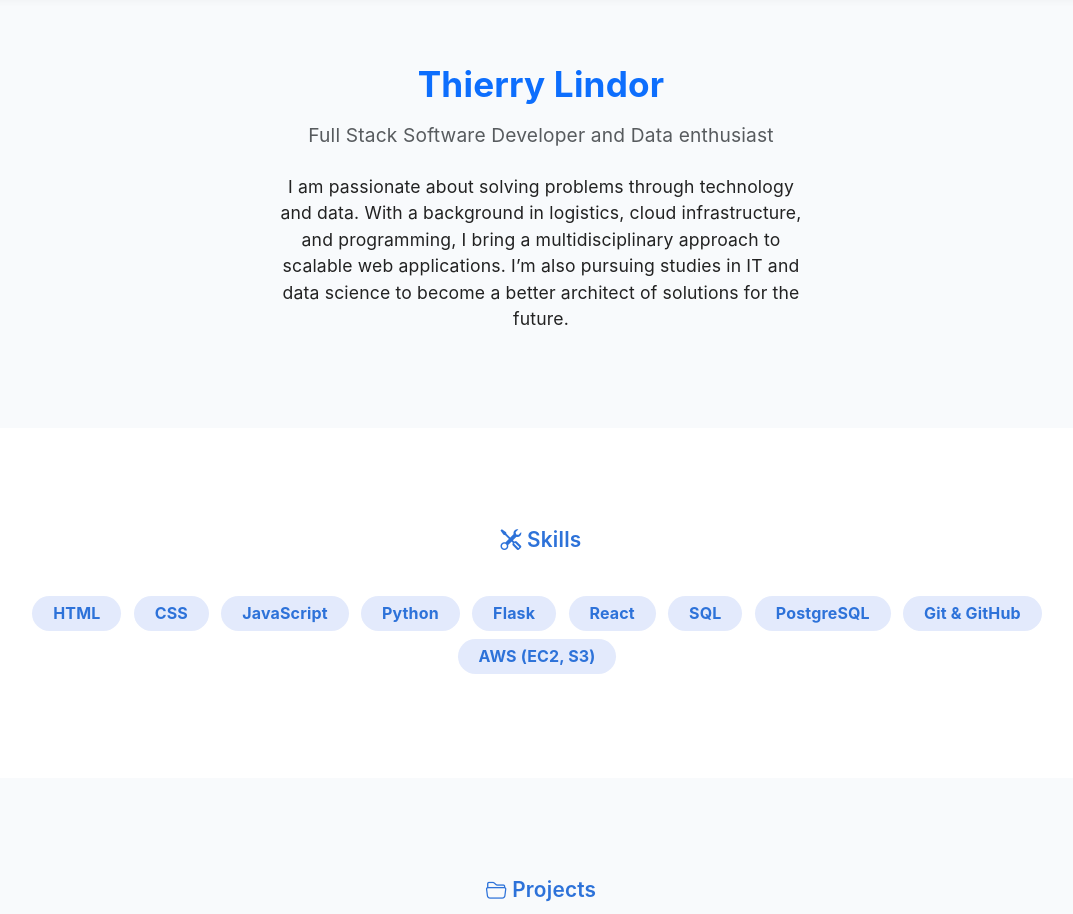
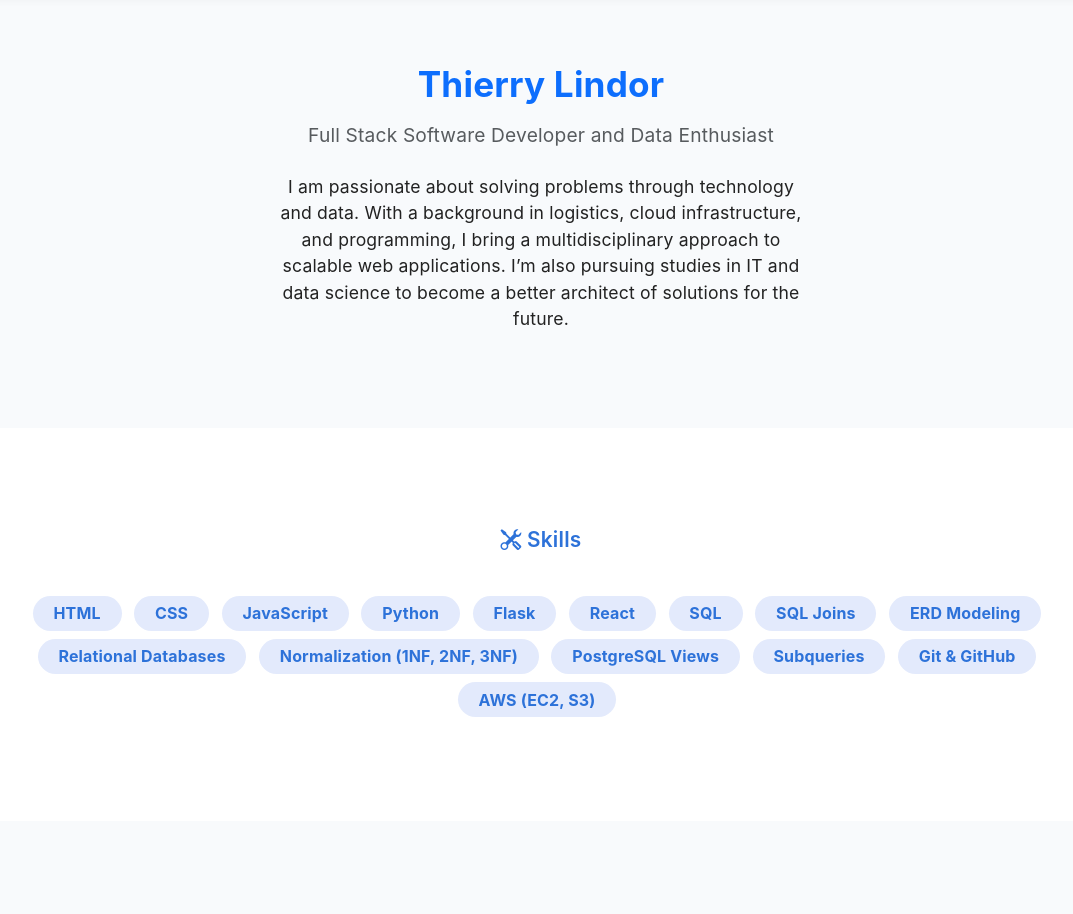
Before and after one commit to tmaster001/tlindor-portfolio, a Flask app: page / in a window 1280 px wide. Shown: the part 105-1019 px from the top of the page, without its empty margins (99-1172 px from the left). Run offline with Flask 3, Linux system fonts and the light colour scheme.

Commit message:
Fixed typos in bio and added advanced database design skills

```diff
--- a/templates/hello.html
+++ b/templates/hello.html
@@ -34,7 +34,7 @@
     <section class="section text-center fade-section" id="about">
         <div class="container">
             <h1 class="fw-bold text-primary mb-3">Thierry Lindor</h1>
-            <div class="text-muted mb-4">Full Stack Software Developer and Data enthusiast</div>
+            <div class="text-muted mb-4">Full Stack Software Developer and Data Enthusiast</div>
             <p class="mx-auto mb-0">
                 I am passionate about solving problems through technology and data. With a background in logistics, cloud infrastructure, and programming, I bring a multidisciplinary approach to scalable web applications. I’m also pursuing studies in IT and data science to become a better architect of solutions for the future.
             </p>
@@ -54,7 +54,12 @@
 <span class="badge mb-2">Flask</span>
 <span class="badge mb-2">React</span>
 <span class="badge mb-2">SQL</span>
-<span class="badge mb-2">PostgreSQL</span>
+<span class="badge mb-2">SQL Joins</span>
+<span class="badge mb-2">ERD Modeling</span>
+<span class="badge mb-2">Relational Databases</span>
+<span class="badge mb-2">Normalization (1NF, 2NF, 3NF)</span>
+<span class="badge mb-2">PostgreSQL Views</span>
+<span class="badge mb-2">Subqueries</span>
 <span class="badge mb-2">Git & GitHub</span>
 <span class="badge mb-2">AWS (EC2, S3)</span>
 
```
